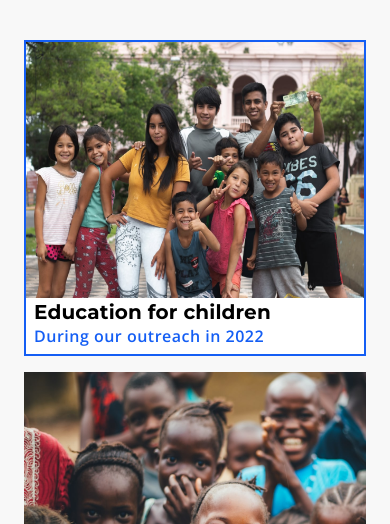
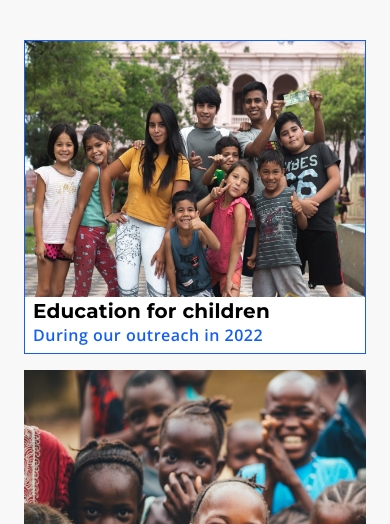
Before and after one commit to f-lajoc/Gallery-page, a plain HTML site: page index.html in a window 390 px wide. In both pictures the pointer is over the element 195 px from the left and 516 px from the top of the page. Shown: the part 320-844 px from the top of the page. Drawn offline with nearby package versions, Linux system fonts and the light colour scheme.

Commit message:
Add files via upload

```diff
--- a/css/gallery.css
+++ b/css/gallery.css
@@ -8,6 +8,7 @@
   width: 100%;
   min-height: 100vh;
   background-color: #f8f8f8;
+  padding-bottom: 4em;
 }
 
 .gallery-hero-section {
@@ -50,9 +51,6 @@
   margin: 0.5rem;
 }
 
-.gallery-card:hover{
-  border: 2px solid yellow;
-}
 
 .gallery-card-pic {
   display: flex;
@@ -108,7 +106,7 @@ font-weight: 700;
   }
 
  .gallery-card:hover{
-  border: 2px solid #145ef4;
+  border: 1px solid #145ef4;
 }
   .gallery-card-pic {
     display: flex;
```
